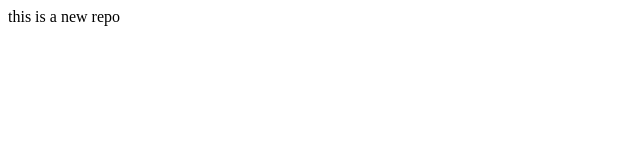
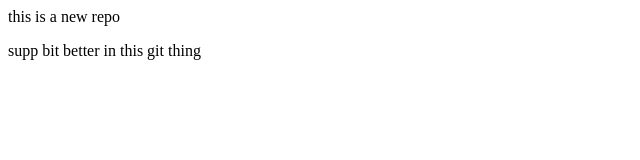
Before and after one commit to Rusheeshwar/LocalRepo, a plain HTML site: page index.html in a window 1280 px wide. Shown: the whole page, without its empty margins (0-640 px from the left). Drawn offline with Linux system fonts and the light colour scheme.

Commit message:
add new feature

```diff
--- a/index.html
+++ b/index.html
@@ -1 +1,2 @@
 <p>this is a new repo</p>
+<p>supp bit better in this git thing</p>
```
